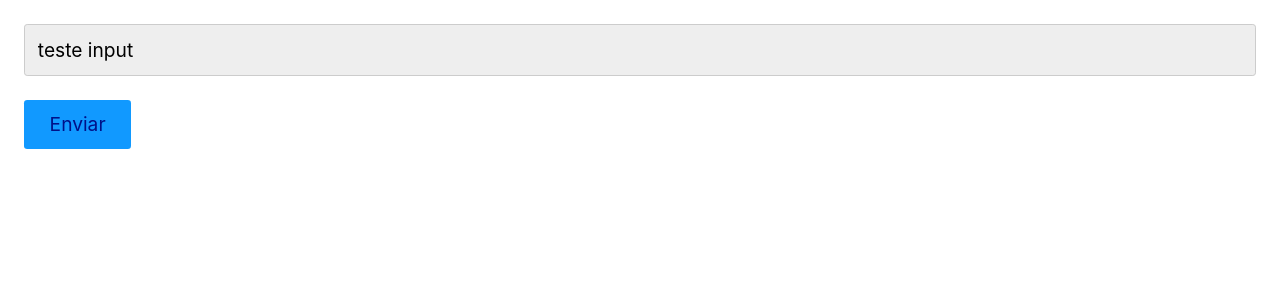
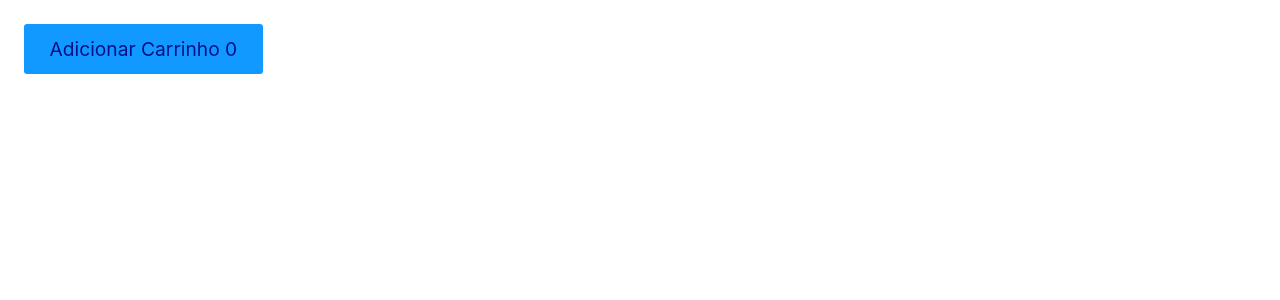
Before and after one commit to MacielSousa/starting-react, a React (Create React App) app in the folder meuapp/: page / in a window 1280 px wide. Shown: the top 300 px of the page. Built offline with nearby package versions, Linux system fonts and the light colour scheme; the HTML template or start-up script is replaced by a standard one.

Commit message:
Exemplo atualizar carrinho com useRef e useState

```diff
--- a/meuapp/src/App.js
+++ b/meuapp/src/App.js
@@ -1,11 +1,12 @@
 import React from 'react';
-import UseRef from './Hooks/Hooks useRef/UseRef';
+import Carrinho from './Hooks/Hooks useRef/Carrinho';
+
 
 const App = () => {
 
     return (
         <div>
-            <UseRef />
+         <Carrinho />
         </div>
     );
 
--- /dev/null
+++ b/meuapp/src/Hooks/Hooks useRef/Carrinho.js
@@ -0,0 +1,26 @@
+import React from 'react';
+
+const  Carrinho = () => {
+    const [carrinho, setCarrinho] = React.useState(0);
+    const [notificacao, setNotificacao] = React.useState(null);
+    const timeoutRef = React.useRef();
+
+    let referencia = 0;
+
+    function handleClick() {
+        setNotificacao('Item adicionado no carrinho!')
+        setCarrinho(carrinho + 1);
+
+        clearTimeout(timeoutRef.current);
+        timeoutRef.current = setTimeout(() => {
+            setNotificacao(null);
+        }, 2000);
+    }
+
+    return <div>
+        <p>{notificacao}</p>
+        <button onClick={handleClick}>Adicionar Carrinho {carrinho}</button>
+    </div>
+};
+
+export default Carrinho;
```
